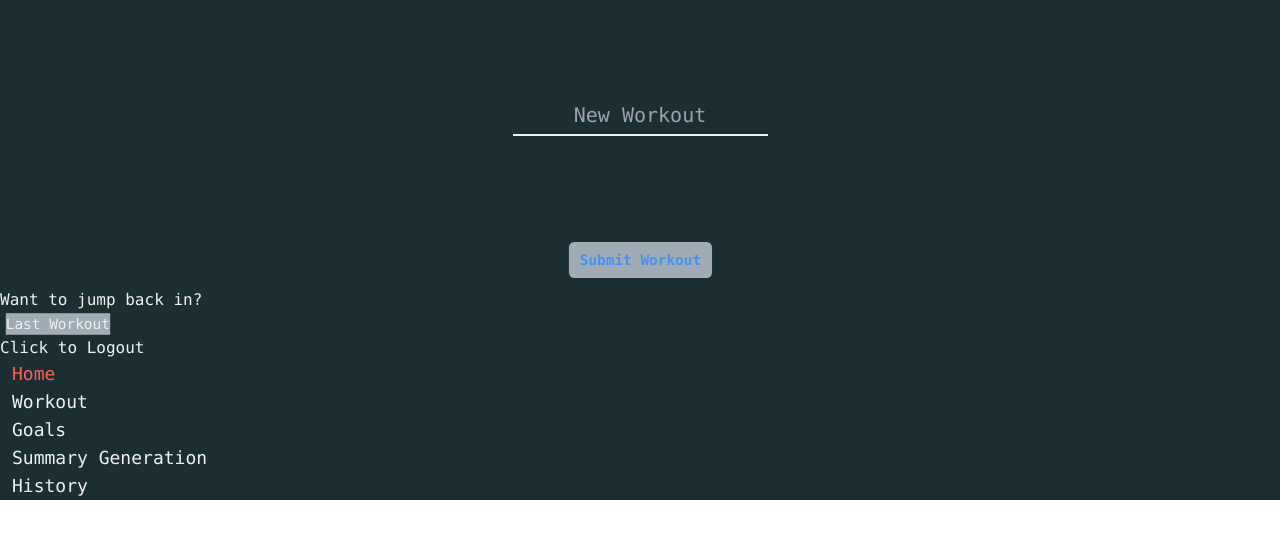
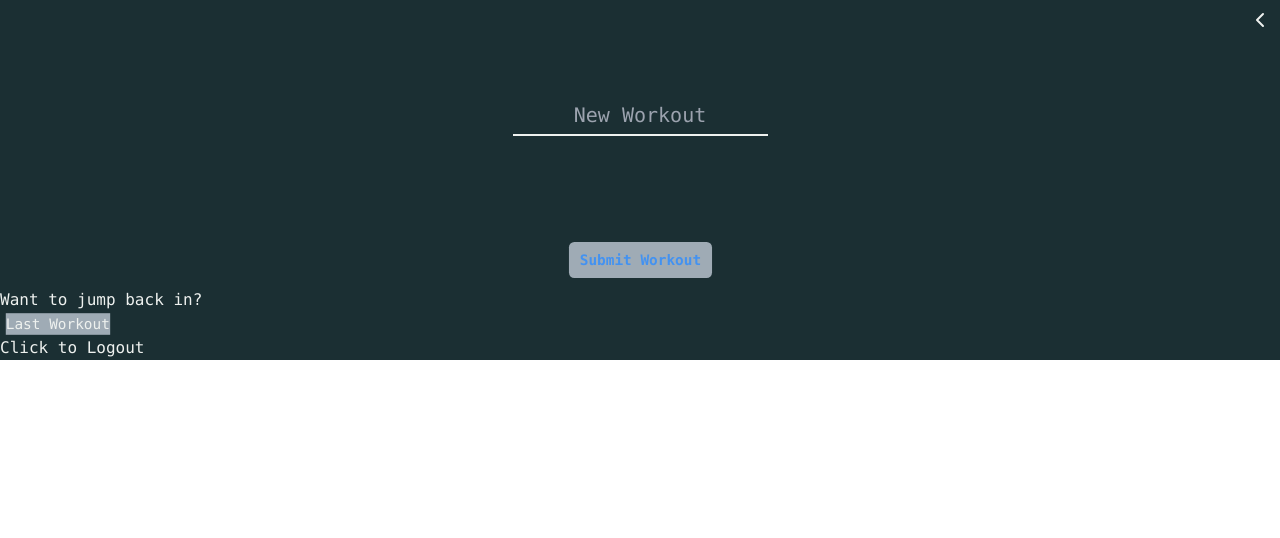
Before and after one commit to Jimdangle/ExerciseLog, a React (Vite) app in the folder frontend/: page / in a window 1280 px wide. Shown: the top 538 px of the page. Built offline with nearby package versions, Linux system fonts and the light colour scheme.

Commit message:
added in some background for the nav bar as well as a little animation

```diff
--- a/frontend/src/components/nav/NavBar.jsx
+++ b/frontend/src/components/nav/NavBar.jsx
@@ -1,11 +1,12 @@
 import { getPage } from "../../utility/storage";
 import NavItem from "./NavItem/NavItem";
 import NavParent from "./NavParent/NavParent";
+import '../animations.css'
 export default function NavBar({nav, active}){
 
 
     return(
-        <div>
+        <div className="h-full bg-slate-600 slider">
 
             {
             Object.keys(nav.links).map( (root_key, index) => {
--- a/frontend/src/pages/Home/index.jsx
+++ b/frontend/src/pages/Home/index.jsx
@@ -13,9 +13,11 @@ export default function Home({logout}){
 
 
     return (
+        <div>
         <LogoutContext.Provider value={logout}>
             <MakeWorkout></MakeWorkout>
             <JumpIn></JumpIn>
             <p className="text-white" onClick={()=>{logout()}}>Click to Logout</p>
-        </LogoutContext.Provider>)
+        </LogoutContext.Provider>
+        </div>)
 }
--- a/frontend/src/pages/Nav/index.jsx
+++ b/frontend/src/pages/Nav/index.jsx
@@ -1,7 +1,8 @@
-import { setPage, getPage } from "../../utility/storage"
+
 import NavBar from "../../components/nav/NavBar"
 import { useState } from "react"
 export default function NavControl({active, setActive}){
+
 
 
 
@@ -28,9 +29,9 @@ export default function NavControl({active, setActive}){
     }
 
     return(
-        <div>
-            <NavBar nav={Nav} active={active}></NavBar>
-        </div>
+
+         <NavBar nav={Nav} active={active}></NavBar>
+
     )
 
 }
--- a/frontend/src/pages/PageSelector/index.jsx
+++ b/frontend/src/pages/PageSelector/index.jsx
@@ -1,4 +1,5 @@
 import { setPage, getPage } from "../../utility/storage";
+import { FiChevronLeft } from "react-icons/fi";
 import {useState, createContext} from 'react'
 import NavControl from "../Nav";
 import Home from "../Home";
@@ -12,12 +13,14 @@ export default function PageSelector({logout}){
 
     const pagina = Number(getPage()) > 0 ? Number(getPage()) : 0
     const [active, setActive] = useState(pagina) // state setter for our active page
+    const [toggleNav,setToggleNav] = useState(false)
 
     /* Set our page state, and save our page  */
     function changePage(page){
         console.log(`New Page ${page}`)
         setPage(page);
         setActive(page);
+        setToggleNav(false)
     }
 
     //these pages should correspond to the numerical values in the NavControl component
@@ -30,7 +33,18 @@ export default function PageSelector({logout}){
 
     return (
     <PageContext.Provider value={changePage}>
-        {render_page}
-        <NavControl active={active} setActive={setActive}></NavControl>
+        <div className="">
+
+                {render_page}
+
+
+            <div className="absolute top-2 right-2 z-10">
+                {toggleNav ?
+                    <NavControl active={active} setActive={changePage}></NavControl>
+                    :
+                    <FiChevronLeft className="h1-white" onClick={()=>setToggleNav(true)}></FiChevronLeft>
+                }
+            </div>
+        </div>
     </PageContext.Provider>)
 }
--- a/frontend/src/pages/Workout/index.jsx
+++ b/frontend/src/pages/Workout/index.jsx
@@ -5,7 +5,7 @@ export default function Workout(){
     const log = getLog()
     const {data,isLoading,error } = useFetch('/workout/get', "p", {'workout_id':log})
 
-    useEffect(()=>{console.log(data)},[data])
+    useEffect(()=>{},[data])
     return(
     <div className='text-white'>
 
```
